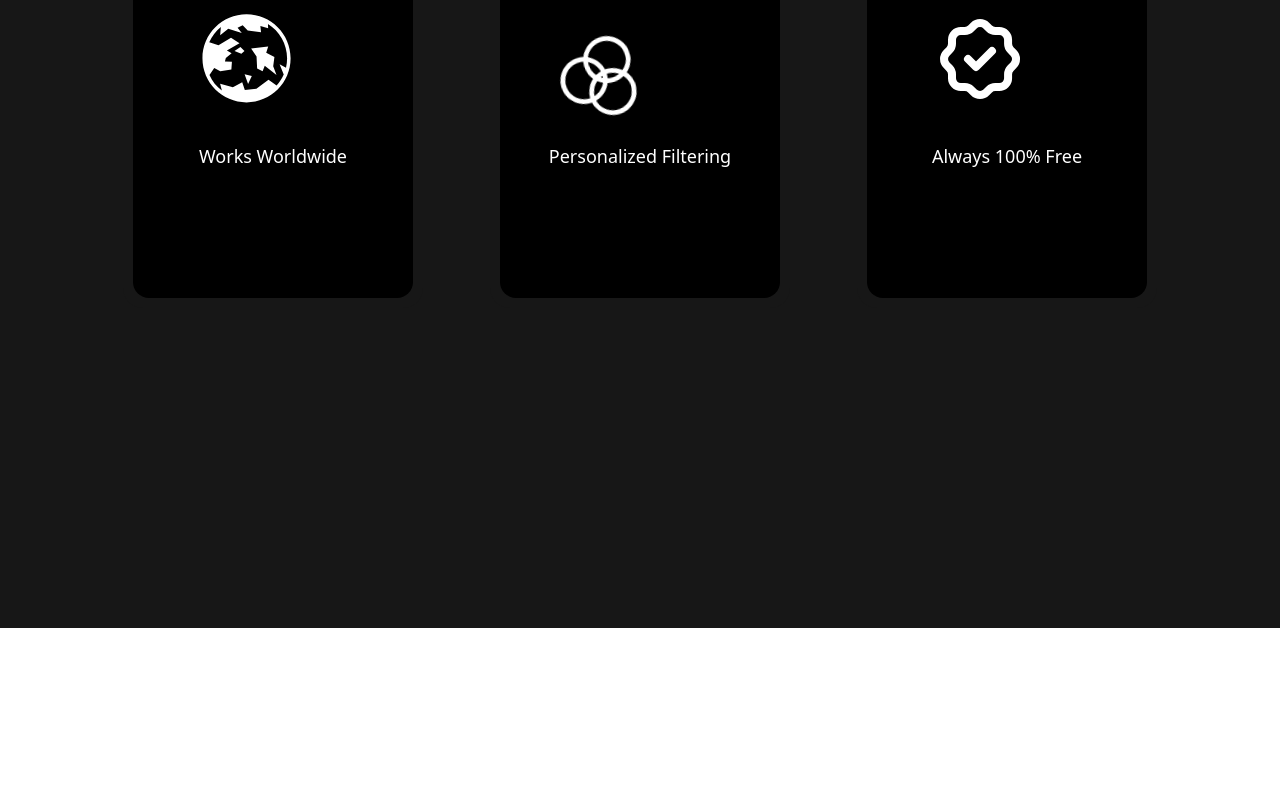
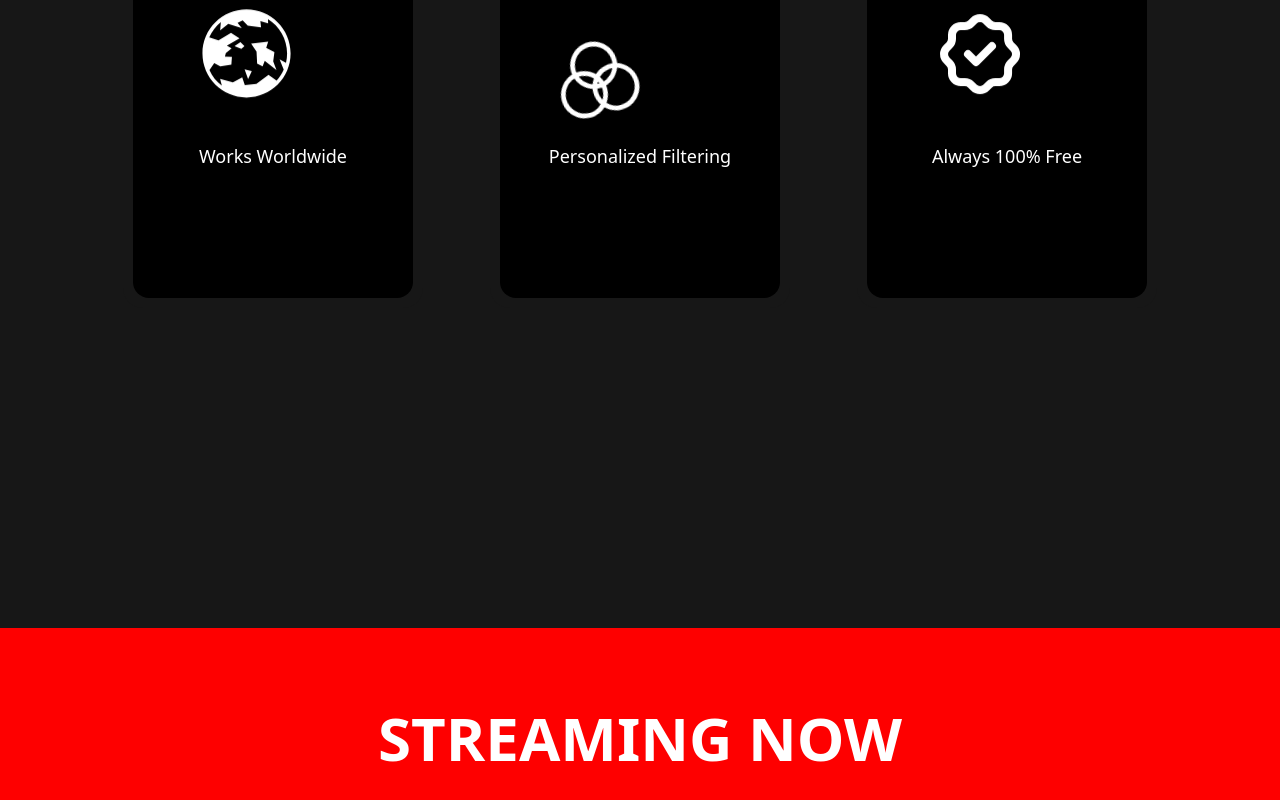
Before and after one commit to Bushra01-Dhaka/filmNest, a React (Vite) app: page / in a window 1280 px wide. Shown: the part 1102-1902 px from the top of the page. Before the commit the page ends 1730 px from the top, so only its background shows below. Built offline with nearby package versions, Linux system fonts and the light colour scheme.

Commit message:
Created a ShowMovies component

```diff
--- /dev/null
+++ b/src/Component/NormalCompo/Shows/ShowMovies.jsx
@@ -0,0 +1,11 @@
+
+
+const ShowMovies = () => {
+    return (
+        <div className="min-h-[100vh] py-20 bg-[#FE0000]">
+            <h1 className="text-center text-6xl uppercase text-white font-bold">Streaming now</h1>
+        </div>
+    );
+};
+
+export default ShowMovies;
--- a/src/Pages/Home/Home.jsx
+++ b/src/Pages/Home/Home.jsx
@@ -1,11 +1,13 @@
 
 import Banner from "../../Component/NormalCompo/Banner";
 import Featured from "../../Component/NormalCompo/Featured";
+import ShowMovies from "../../Component/NormalCompo/Shows/ShowMovies";
 const Home = () => {
     return (
         <div>
            <Banner></Banner>
            <Featured></Featured>
+           <ShowMovies></ShowMovies>
         </div>
     );
 };
```
